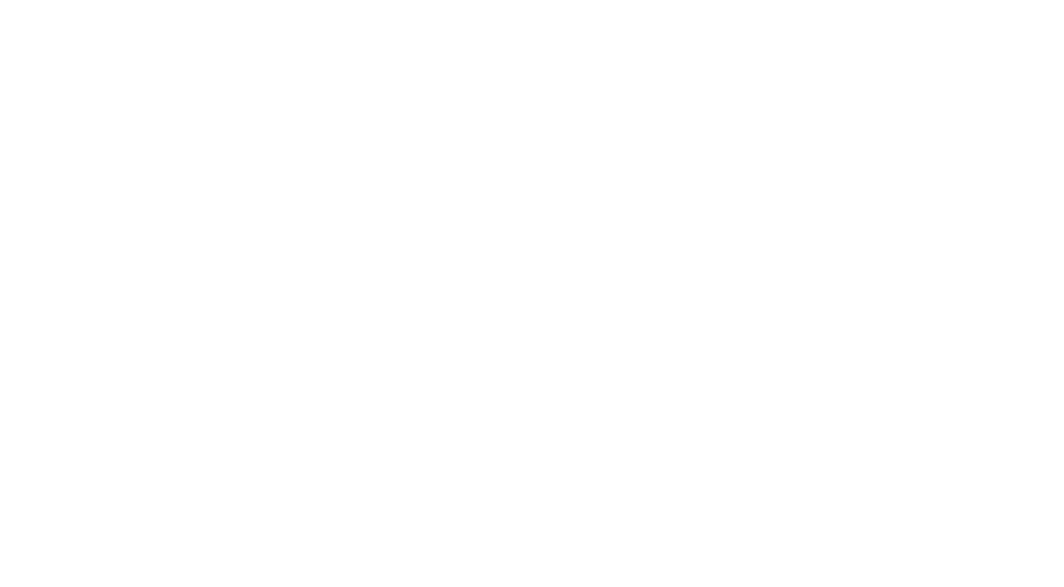
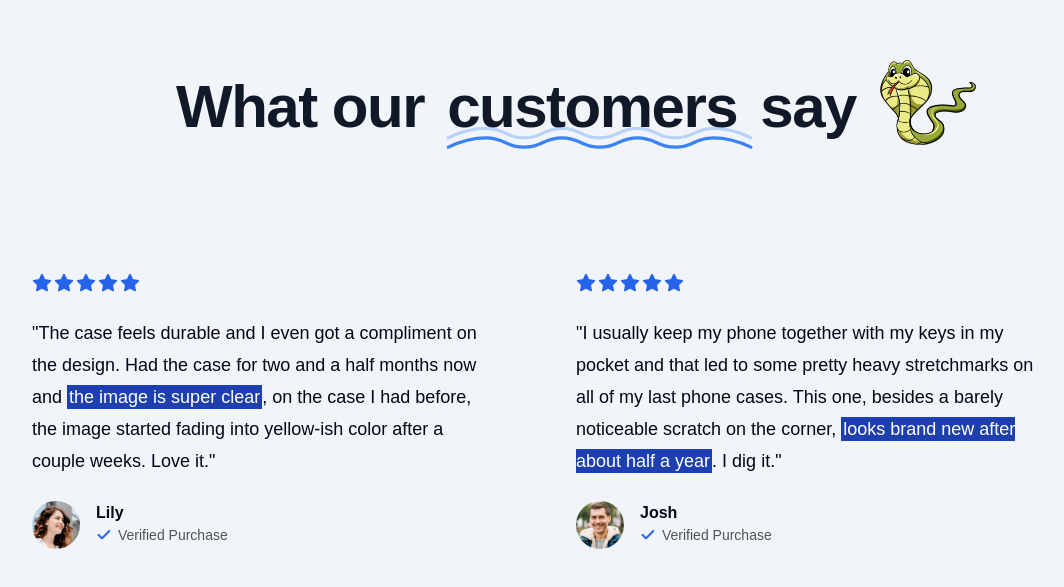
Before and after one commit to L3oN007/ocean-shell, a Next.js app: page / in a window 1280 px wide. Shown: the part 1031-1618 px from the top of the page, without its empty margins (64-1128 px from the left). Before the commit the page ends 995 px from the top, so only its background shows below. Built offline with nearby package versions, Linux system fonts and the light colour scheme; no server answers; a web font is replaced by a local one.

Commit message:
feat: done user reviews section in landing page

```diff
--- a/src/app/globals.css
+++ b/src/app/globals.css
@@ -1,6 +1,28 @@
 @tailwind base;
 @tailwind components;
 @tailwind utilities;
+
+::-webkit-scrollbar {
+  height: 5px;
+  width: 5px;
+}
+
+/* Track */
+::-webkit-scrollbar-track {
+  background: #f1f1f1;
+}
+
+/* Handle */
+::-webkit-scrollbar-thumb {
+  background: #1d4ed8;
+
+  border-radius: 10px;
+}
+
+/* Handle on hover */
+::-webkit-scrollbar-thumb:hover {
+  background: #3b82f6;
+}
 
 @layer base {
   :root {
--- a/src/app/page.tsx
+++ b/src/app/page.tsx
@@ -1,7 +1,9 @@
+/* eslint-disable @next/next/no-img-element */
 import Image from "next/image"
 
 import { Check, Star } from "lucide-react"
 
+import { Icons } from "@/components/icons"
 import MaxWidthWrapper from "@/components/max-width-wrapper"
 import Phone from "@/components/phone"
 
@@ -24,7 +26,7 @@ export default function Home() {
               <p className="mt-8 max-w-prose text-balance text-center text-lg md:text-wrap lg:pr-10 lg:text-left">
                 Capture your favorite memories with your own,{" "}
                 <span className="font-semibold">one-of-one</span> phone case.
-                CaseCobra allows you to protect your memories, not just your
+                OceanShell allows you to protect your memories, not just your
                 phone case.
               </p>
 
@@ -108,6 +110,99 @@ export default function Home() {
           </div>
         </MaxWidthWrapper>
       </section>
+
+      <section className="bg-slate-100 py-24">
+        <MaxWidthWrapper className="flex flex-col items-center gap-16  sm:gap-32">
+          <div className="flex flex-col items-center gap-4 sm:gap-6 lg:flex-row">
+            <h2 className="order-1 mt-2 text-balance text-center text-5xl font-bold !leading-tight tracking-tight text-gray-900 md:text-6xl">
+              What our{" "}
+              <span className="relative px-2 ">
+                customers{" "}
+                <Icons.underline className="pointer-events-none absolute inset-x-0 -bottom-6 hidden text-blue-500 sm:block" />
+              </span>{" "}
+              say
+            </h2>
+            <img
+              src="/snake-2.png"
+              alt="img"
+              className="order-0 w-24 lg:order-2"
+            />
+          </div>
+
+          <div className="mx-auto grid max-w-2xl grid-cols-1 gap-y-16 px-4 lg:mx-0 lg:max-w-none lg:grid-cols-2">
+            <div className="flex flex-auto flex-col gap-4 lg:pr-8 xl:pr-20">
+              <div className="mb-2 flex gap-0.5">
+                <Star className="size-5 fill-blue-600 text-blue-600" />
+                <Star className="size-5 fill-blue-600 text-blue-600" />
+                <Star className="size-5 fill-blue-600 text-blue-600" />
+                <Star className="size-5 fill-blue-600 text-blue-600" />
+                <Star className="size-5 fill-blue-600 text-blue-600" />
+              </div>
+              <div className="text-lg leading-8">
+                <p>
+                  &quot;The case feels durable and I even got a compliment on
+                  the design. Had the case for two and a half months now and{" "}
+                  <span className="bg-blue-800 p-0.5 text-white">
+                    the image is super clear
+                  </span>
+                  , on the case I had before, the image started fading into
+                  yellow-ish color after a couple weeks. Love it.&quot;
+                </p>
+              </div>
+              <div className="mt-2 flex gap-4">
+                <img
+                  className="h-12 w-12 rounded-full object-cover"
+                  src="/users/user-3.png"
+                  alt="user"
+                />
+                <div className="flex flex-col">
+                  <p className="font-semibold">Lily</p>
+                  <div className="flex items-center gap-1.5 text-zinc-600">
+                    <Check className="h-4 w-4 stroke-[3px] text-blue-600" />
+                    <p className="text-sm">Verified Purchase</p>
+                  </div>
+                </div>
+              </div>
+            </div>
+            {/* 2 reviews */}
+            <div className="flex flex-auto flex-col gap-4 lg:pr-8 xl:pr-20">
+              <div className="mb-2 flex gap-0.5">
+                <Star className="h-5 w-5 fill-blue-600 text-blue-600" />
+                <Star className="h-5 w-5 fill-blue-600 text-blue-600" />
+                <Star className="h-5 w-5 fill-blue-600 text-blue-600" />
+                <Star className="h-5 w-5 fill-blue-600 text-blue-600" />
+                <Star className="h-5 w-5 fill-blue-600 text-blue-600" />
+              </div>
+              <div className="text-lg leading-8">
+                <p>
+                  &quot;I usually keep my phone together with my keys in my
+                  pocket and that led to some pretty heavy stretchmarks on all
+                  of my last phone cases. This one, besides a barely noticeable
+                  scratch on the corner,{" "}
+                  <span className="bg-blue-800 p-0.5 text-white">
+                    looks brand new after about half a year
+                  </span>
+                  . I dig it.&quot;
+                </p>
+              </div>
+              <div className="mt-2 flex gap-4">
+                <img
+                  className="h-12 w-12 rounded-full object-cover"
+                  src="/users/user-4.jpg"
+                  alt="user"
+                />
+                <div className="flex flex-col">
+                  <p className="font-semibold">Josh</p>
+                  <div className="flex items-center gap-1.5 text-zinc-600">
+                    <Check className="h-4 w-4 stroke-[3px] text-blue-600" />
+                    <p className="text-sm">Verified Purchase</p>
+                  </div>
+                </div>
+              </div>
+            </div>
+          </div>
+        </MaxWidthWrapper>
+      </section>
     </div>
   )
 }
--- /dev/null
+++ b/src/components/icons.tsx
@@ -0,0 +1,22 @@
+import { LucideProps } from "lucide-react"
+
+export const Icons = {
+  underline: (props: LucideProps) => (
+    <svg {...props} viewBox="0 0 687 155">
+      <g
+        stroke="currentColor"
+        strokeWidth="7"
+        fill="none"
+        fillRule="evenodd"
+        strokeLinecap="round"
+        strokeLinejoin="round"
+      >
+        <path
+          d="M20 98c27-13.3333333 54-20 81-20 40.5 0 40.5 20 81 20s40.626917-20 81-20 40.123083 20 80.5 20 40.5-20 81-20 40.5 20 81 20 40.626917-20 81-20c26.915389 0 53.748722 6.6666667 80.5 20"
+          opacity=".3"
+        ></path>
+        <path d="M20 118c27-13.3333333 54-20 81-20 40.5 0 40.5 20 81 20s40.626917-20 81-20 40.123083 20 80.5 20 40.5-20 81-20 40.5 20 81 20 40.626917-20 81-20c26.915389 0 53.748722 6.6666667 80.5 20"></path>
+      </g>
+    </svg>
+  ),
+}
```
